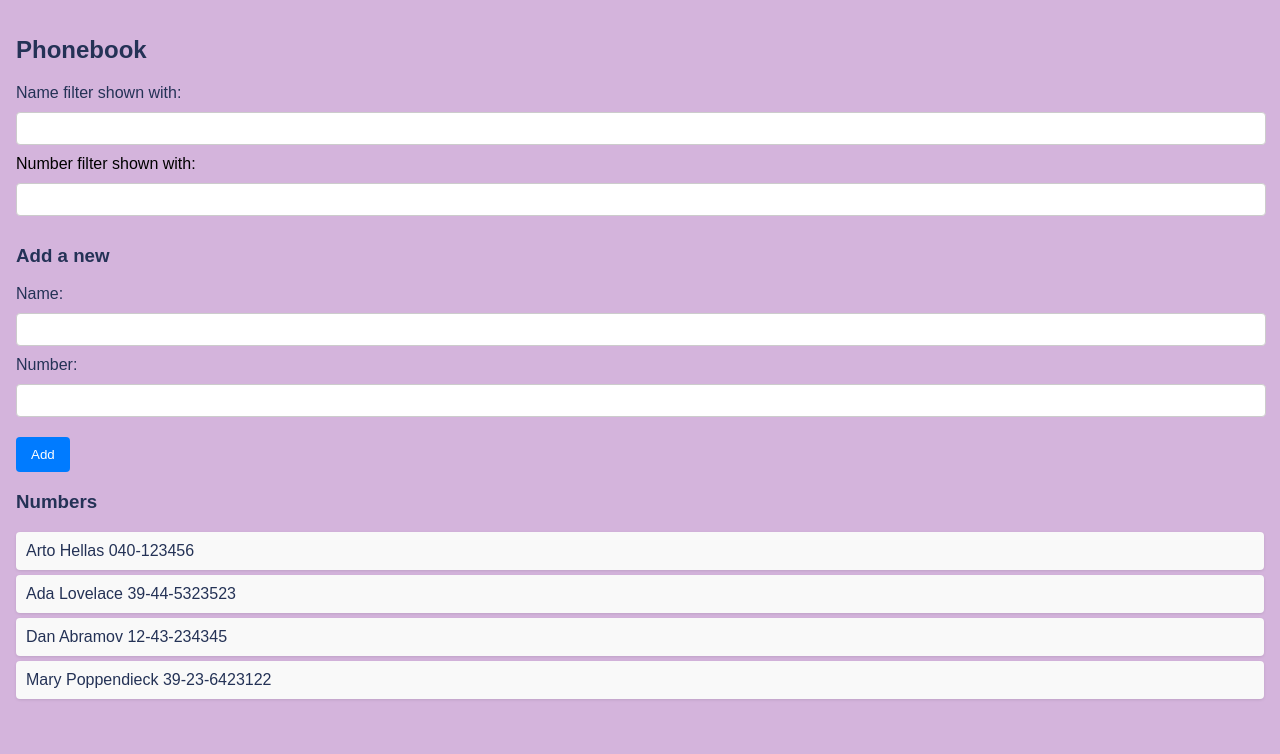
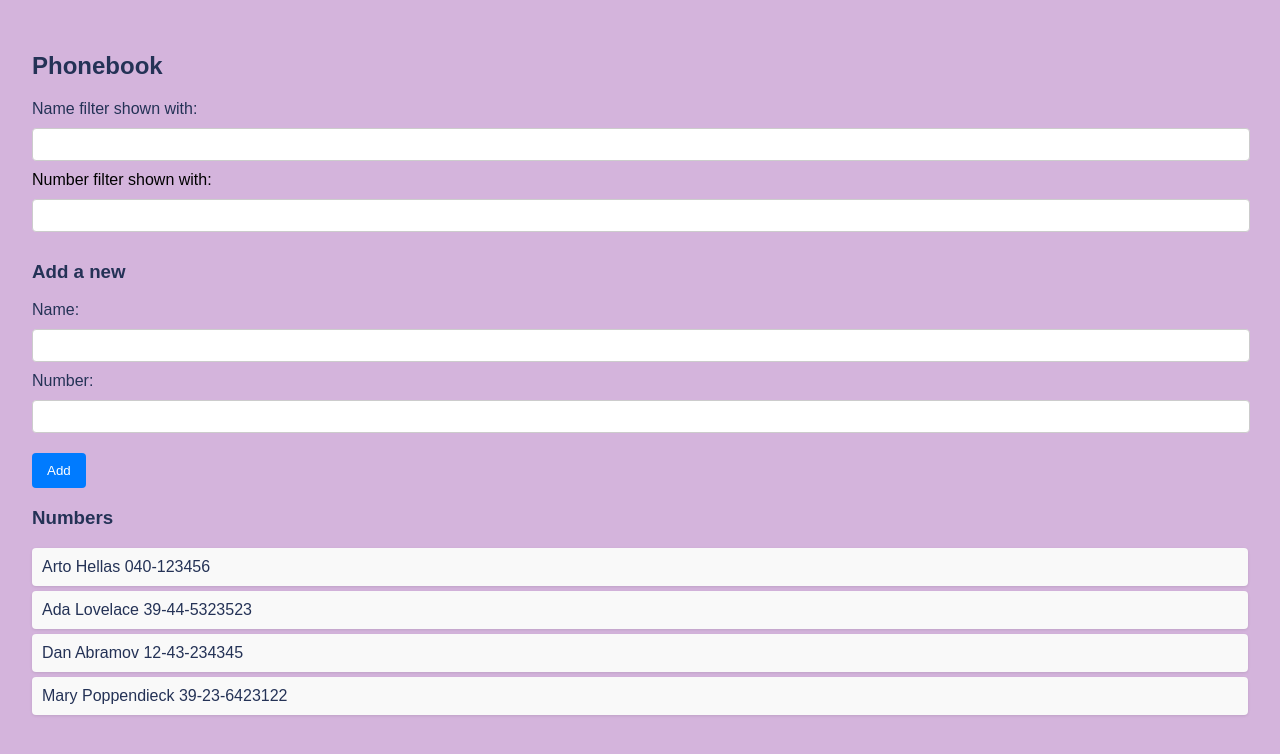
Before and after one commit to rinne13/rinne13-02-part2-react-04-puhelinluettelo, a React app: page / in a window 1280 px wide. Shown: the top 754 px of the page. Built offline with nearby package versions, Linux system fonts and the light colour scheme; the HTML template or start-up script is replaced by a standard one.

Commit message:
margin 2rem

```diff
--- a/src/App.css
+++ b/src/App.css
@@ -4,7 +4,7 @@ body {
     font-family: Arial, sans-serif;
     align-content: center;
     background-color: #d4b4dc;
-    margin: 1rem;
+    margin: 2rem;
     padding: 0;
   }
 
```
